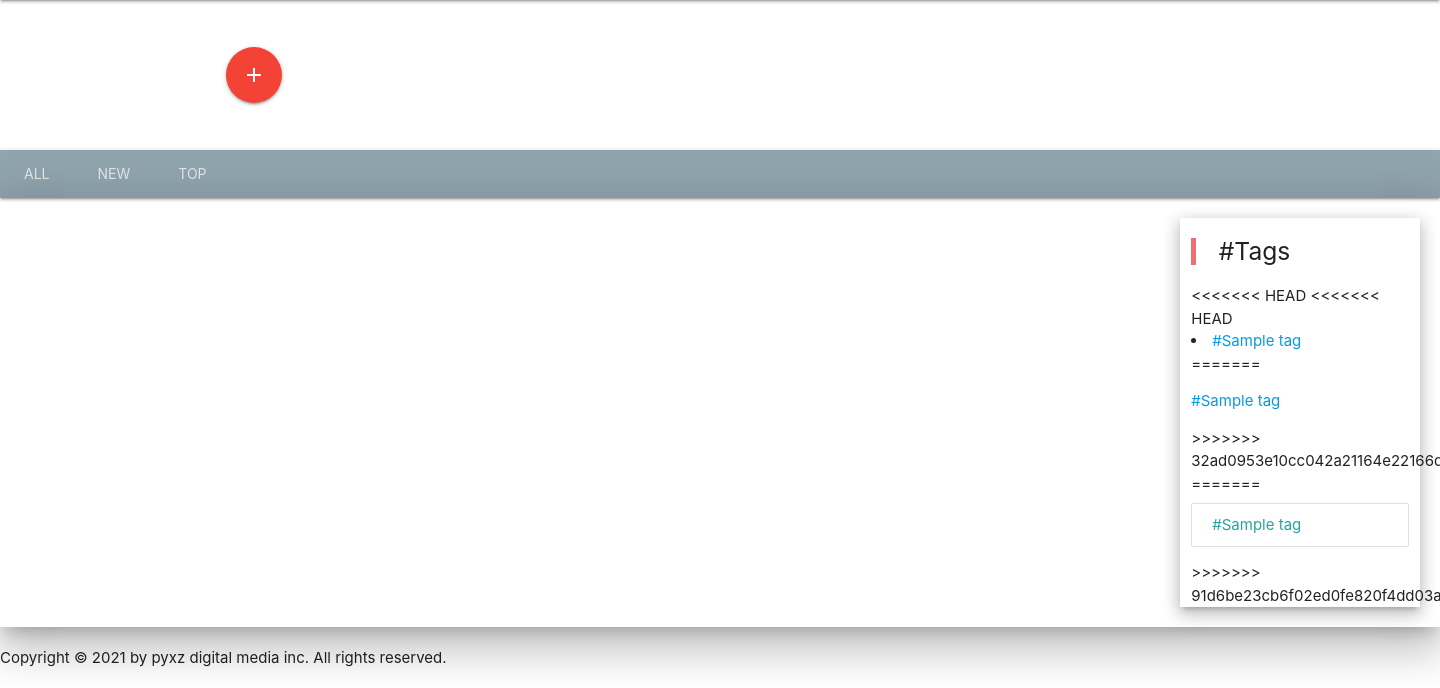
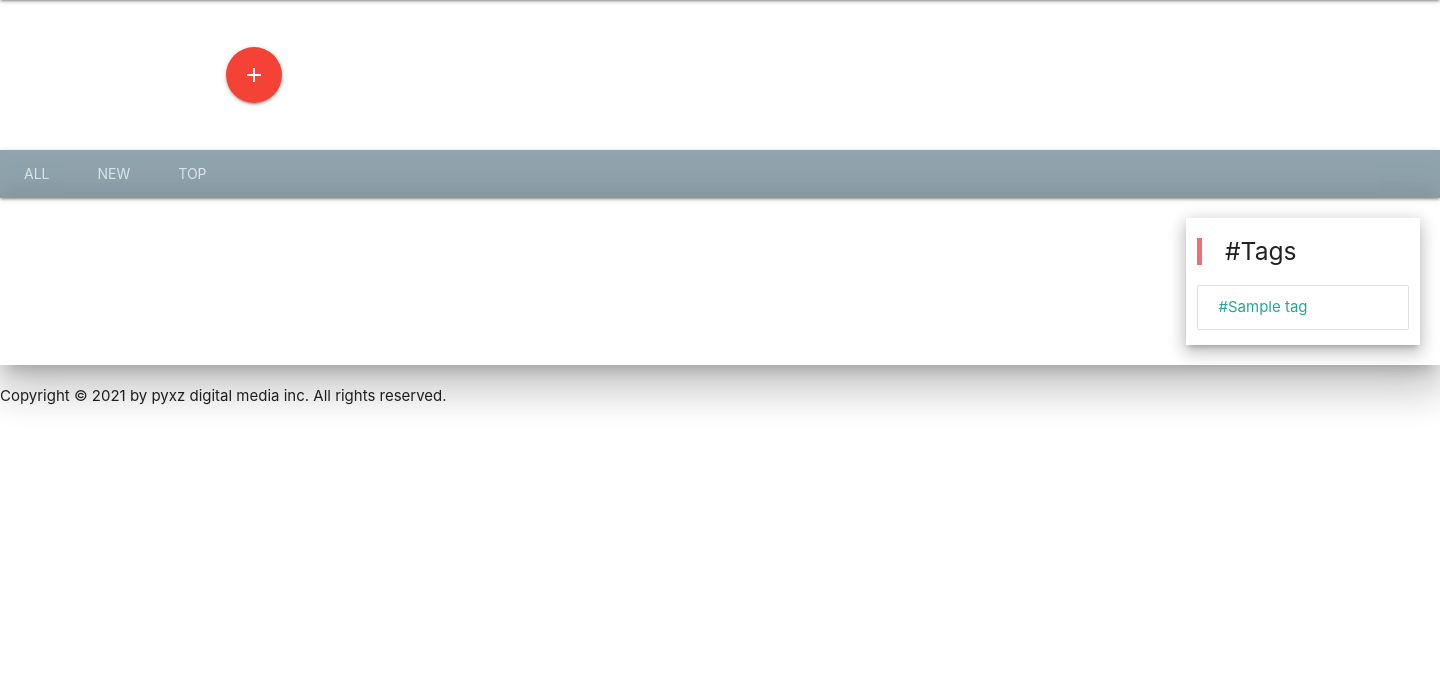
Before and after one commit to tiree24/Pyxz, a Django app: template templates/homepage.html in a window 1440 px wide; the page is wider, and only the part inside the window is pictured. Shown: the part 112-800 px from the top of that part. Run offline with Django 3.2, Linux system fonts and the light colour scheme; the template is opened without the code that fills it: most values are stand-ins (such as "Sample title", 1, 10 or a date in 2020); some libraries are stand-ins or nearby versions.

Commit message:
fixed the merge conflict

```diff
--- a/templates/sidebar_partial.html
+++ b/templates/sidebar_partial.html
@@ -1,18 +1,10 @@
 <blockquote>
-    <h5>#Tags</h5>
+  <h5>#Tags</h5>
 </blockquote>
 {% for tag in taglist %}
-<<<<<<< HEAD
-<<<<<<< HEAD
-<li><a href="/tag/{{tag.slug}}">#{{tag}}</a></li>
-=======
-<ul><li><a href="/tag/{{tag.slug}}">#{{tag}}</a></li></ul>
->>>>>>> 32ad0953e10cc042a21164e22166dcdfdb69a715
-=======
 <ul class="collection">
-    <li>
-        <a href="/tag/{{tag.slug}}" class="collection-item">#{{tag}}</a>
-    </li>
+  <li>
+    <a href="/tag/{{tag.slug}}" class="collection-item">#{{tag}}</a>
+  </li>
 </ul>
->>>>>>> 91d6be23cb6f02ed0fe820f4dd03a0e0cc119832
 {% endfor %}
```
